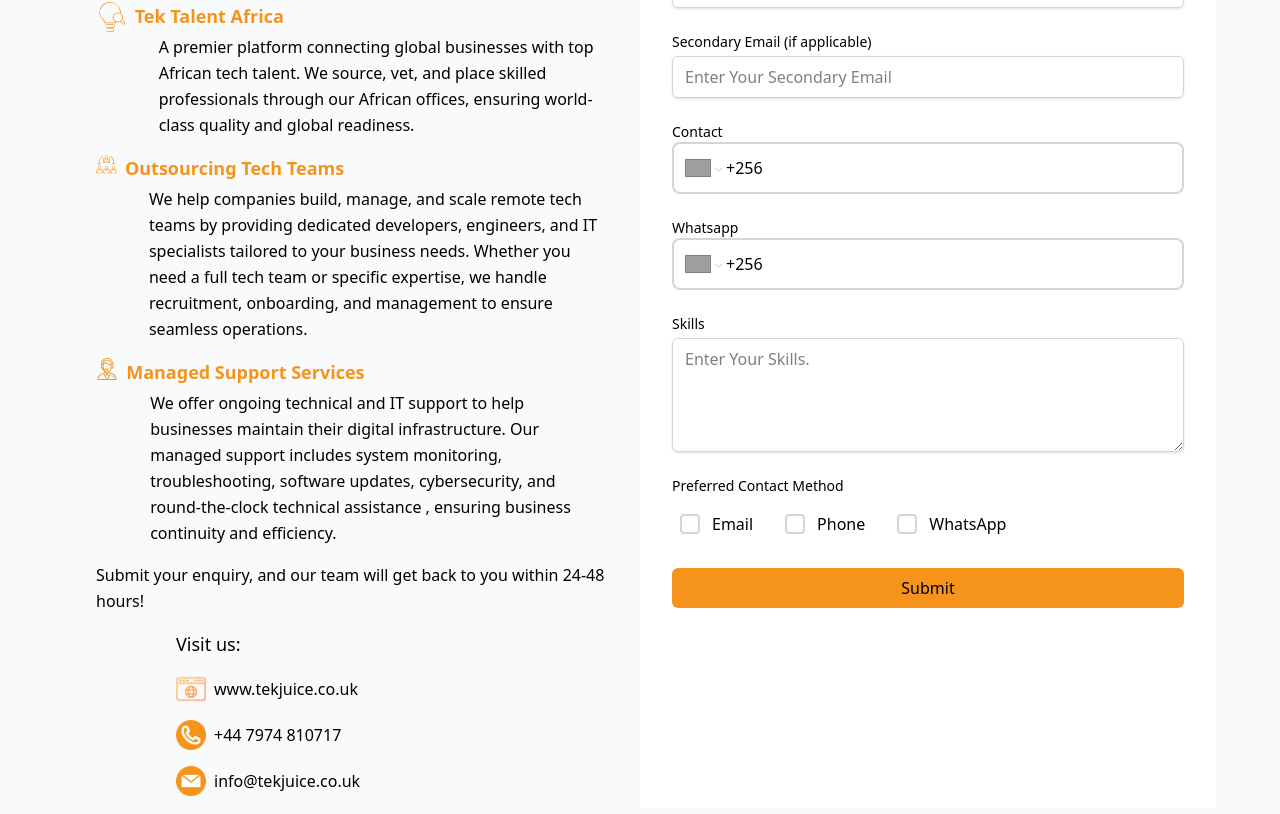
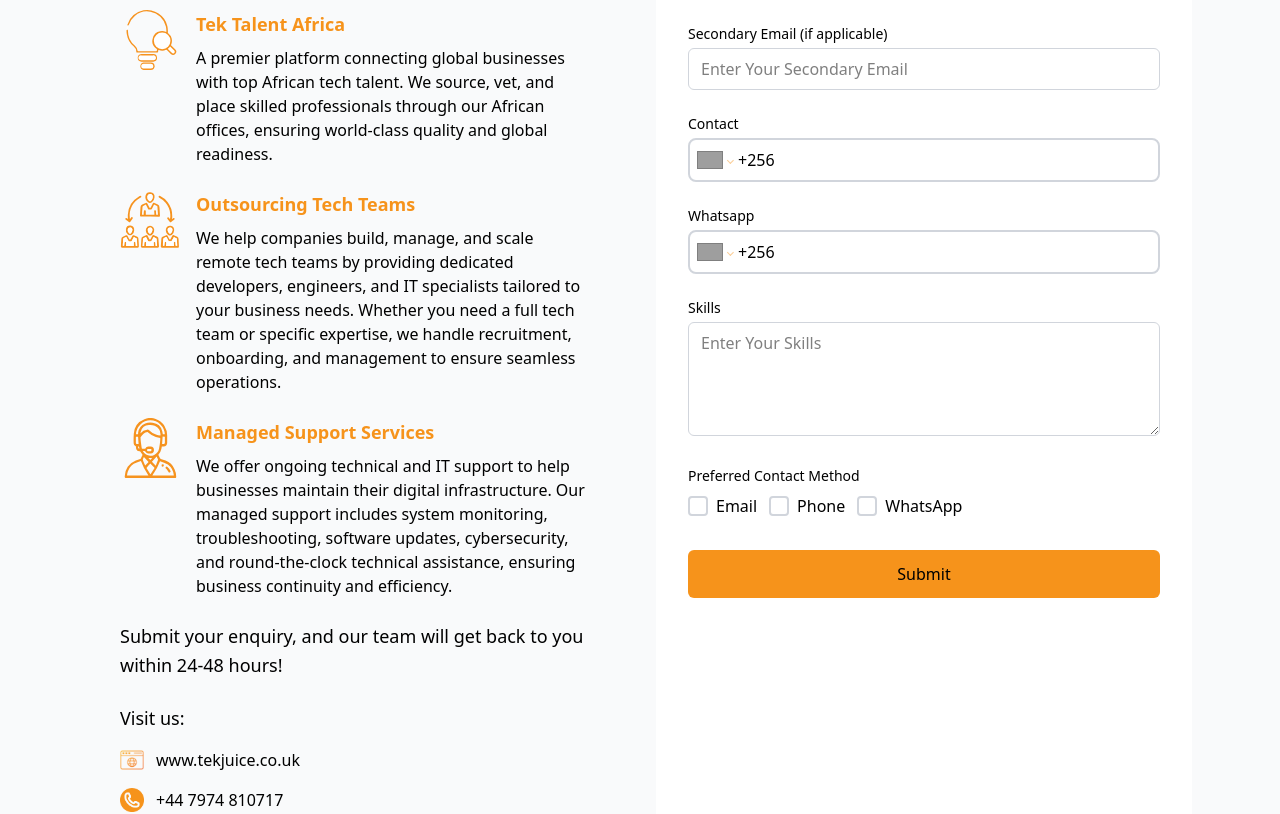
Before and after one commit to elishamugenyi/tekjuice-enquiry-form, a Next.js app: page /talent in a window 1280 px wide. Shown: the part 360-1174 px from the top of the page. Built offline with nearby package versions, Linux system fonts and the light colour scheme; grey boxes are pictures that could not be loaded.

Commit message:
fixed mobile layout on talet form

```diff
--- a/src/app/talent/page.tsx
+++ b/src/app/talent/page.tsx
@@ -62,6 +62,11 @@
         setFormData({ ...formData, contact: value || "" });
     };
 
+    //add state for selected dial code for whatsapp
+    const handleWhatsappChange = (value: Value) =>{
+        setFormData({ ...formData, whatsapp: value || "" });
+    }
+
     const handleChange = (e: React.ChangeEvent<HTMLInputElement | HTMLTextAreaElement>) => {
         const {name, value } = e.target;
         //update name validation
@@ -71,10 +76,18 @@
                 return;
             }
         }
-        //update email1
+        //update primary email1
         if (name === "email") {
             if(!validateEmail1(value)) {
                 setError("Please enter a valid email address.")
+                return;
+            }
+        }
+
+        // Secondary email2 validation (only if provided)
+        if (name === "email2" && value) {  // Only validate if there's a value
+            if (!validateEmail2(value)) {
+                setError("Please enter a valid secondary email address.");
                 return;
             }
         }
@@ -101,28 +114,8 @@
 
     const handleSubmit = async (e: React.FormEvent) => {
         e.preventDefault();
-
-        //validate social media selection
-        /*
-        if(formData.services.length === 0) {
-            setError("Please select at least one social media platform")
-            return;
-        }*/
         setLoading(true);
         setError("");
-
-        // Append "Other" input value to the `services` array if "Other" is selected
-        /*
-        const updatedServices = [...formData.services];
-        if (formData.services.includes("Other") && otherService.trim()) {
-            updatedServices.push(otherService.trim()); // Add the "Other" input value
-        }
-
-        // Append "Other" input value to the `know_us` array if "Others" is selected
-        const updatedKnowUs = [...formData.know_us];
-        if (formData.know_us.includes("Others") && otherKnowUs.trim()) {
-            updatedKnowUs.push(otherKnowUs.trim()); // Add the "Other" input value
-        }*/
 
         try {
             const res = await fetch("/api/talent", {
@@ -154,34 +147,37 @@
     };
 
     return (
-      <div className="min-h-screen flex flex-col items-center justify-center bg-[#F9FAFB] pt-20">
+        <div className="min-h-screen bg-[#F9FAFB] pt-20">
           <Navbar />
-        <div className=" flex-grow max-w-6xl w-full rounded-lg overflow-hidden flex my-8 mx-auto">
-          {/* Left Side: Text Content */}
-            <div className="w-1/2 p-8 bg-[#F9FAFB] text-black">
-                <h1 className="text-3xl text-[#F6931B] font-bold mb-8">Welcome to Tek Juice!</h1>
-                <p className="mb-4 text-xl leading-relaxed">
-                    We create opportunities through technology by{' '}
-                    offering strategic consultancy and talent solutions
+          <div className="max-w-6xl w-full mx-auto px-4 sm:px-6 py-8">
+            {/* Stack content vertically on mobile */}
+            <div className="flex flex-col lg:flex-row gap-8">
+              {/* Left Side: Text Content - Full width on mobile */}
+              <div className="w-full lg:w-1/2 p-4 sm:p-8 bg-[#F9FAFB] text-black">
+                <h1 className="text-2xl sm:text-3xl text-[#F6931B] font-bold mb-6">Welcome to Tek Juice!</h1>
+                <p className="mb-6 text-lg sm:text-xl leading-relaxed">
+                  We create opportunities through technology by offering strategic consultancy and talent solutions
                   that empower businesses to scale efficiently.
                 </p>
-                <h2 className="text-xl text-[#F6931B] font-semibold mb-2">Our Services:</h2>
-                <ul className="list-none mb-4 leading-relaxed">
+
+                <h2 className="text-xl text-[#F6931B] font-semibold mb-4">Our Services:</h2>
+
+                <ul className="list-none mb-6 space-y-6">
                   {/* Tek Talent Africa */}
-                    <li className="mb-4">
-                    <div className="flex items-start">
-                        <span className="text-[#F6931B] mr-2">
+                  <li>
+                    <div className="flex flex-col sm:flex-row items-start gap-4">
+                      <div className="flex-shrink-0">
                         <Image
-                                src="/talent.svg" // Icon path in public folder at the root
+                          src="/talent.svg"
                           alt="Talent Icon"
-                                width={100}
-                                height={100}
+                          width={60}
+                          height={60}
                           className="text-white"
                         />
-                        </span> {/* Icon */}
+                      </div>
                       <div>
-                        <h3 className="text-lg text-[#F6931B] font-semibold mb-1">Tek Talent Africa</h3>
-                        <p className="ml-6">
+                        <h3 className="text-lg text-[#F6931B] font-semibold mb-2">Tek Talent Africa</h3>
+                        <p className="text-base">
                           A premier platform connecting global businesses with top African tech talent.
                           We source, vet, and place skilled professionals through our African offices,
                           ensuring world-class quality and global readiness.
@@ -191,126 +187,111 @@
                   </li>
 
                   {/* Outsourcing Tech Teams */}
-                    <li className="mb-4">
-                    <div className="flex items-start">
-                        <span className="text-[#F6931B] mr-2">
+                  <li>
+                    <div className="flex flex-col sm:flex-row items-start gap-4">
+                      <div className="flex-shrink-0">
                         <Image
-                                src="/outsourcing.svg" // Icon Path
+                          src="/outsourcing.svg"
                           alt="Outsourcing Icon"
-                                width={100}
-                                height={100}
+                          width={60}
+                          height={60}
                           className="text-white"
                         />
-                        </span> {/* Icon */}
+                      </div>
                       <div>
-                        <h3 className="text-lg text-[#F6931B] font-semibold mb-1">Outsourcing Tech Teams</h3>
-                        <p className="ml-6">
-                            We help companies{' '}
-                            build, manage, and scale remote tech teams by providing{' '}
-                            dedicated developers, engineers, and IT specialists tailored
-                            to your business needs. Whether you need a full tech team or specific
-                            expertise, we handle recruitment, onboarding, and management to ensure
-                            seamless operations.
+                        <h3 className="text-lg text-[#F6931B] font-semibold mb-2">Outsourcing Tech Teams</h3>
+                        <p className="text-base">
+                          We help companies build, manage, and scale remote tech teams by providing
+                          dedicated developers, engineers, and IT specialists tailored to your business needs.
+                          Whether you need a full tech team or specific expertise, we handle recruitment,
+                          onboarding, and management to ensure seamless operations.
                         </p>
                       </div>
                     </div>
                   </li>
 
                   {/* Managed Support Services */}
-                    <li className="mb-4">
-                    <div className="flex items-start">
-                        <span className="text-[#F6931B] mr-2">
+                  <li>
+                    <div className="flex flex-col sm:flex-row items-start gap-4">
+                      <div className="flex-shrink-0">
                         <Image
-                                src="/support.svg" // Icon Path
+                          src="/support.svg"
                           alt="Support Icon"
-                                width={100}
-                                height={100}
+                          width={60}
+                          height={60}
                           className="text-white"
                         />
-                        </span> {/* Icon */}
+                      </div>
                       <div>
-                            <h3 className="text-lg text-[#F6931B] font-semibold mb-1">Managed Support Services</h3>
-                            <p className="ml-6">
-                                We offer{' '}
-                                ongoing technical and IT support to help businesses maintain their digital infrastructure. Our{' '}
-                                managed support includes{' '}
-
-                                system monitoring, troubleshooting, software updates, cybersecurity, and round-the-clock technical assistance
-
-                                , ensuring business continuity and efficiency.
+                        <h3 className="text-lg text-[#F6931B] font-semibold mb-2">Managed Support Services</h3>
+                        <p className="text-base">
+                          We offer ongoing technical and IT support to help businesses maintain their digital infrastructure.
+                          Our managed support includes system monitoring, troubleshooting, software updates, cybersecurity,
+                          and round-the-clock technical assistance, ensuring business continuity and efficiency.
                         </p>
                       </div>
                     </div>
                   </li>
                 </ul>
 
-                <p className="mb-4 leading-relaxed">
+                <p className="mb-6 text-lg leading-relaxed">
                   Submit your enquiry, and our team will get back to you within 24-48 hours!
                 </p>
-                <div className="flex flex-col ml-20 gap-4">
+
+                {/* Contact Info - Stacked vertically */}
+                <div className="space-y-4">
                   <h3 className="text-lg font-medium">Visit us:</h3>
 
-                    {/* Website */}
-                    <div className="flex items-center">
-                        <span className="text-[#F6931B] mr-2">
+                  <div className="flex items-center gap-3">
                     <Image
                       src="/website.png"
                       alt="Website Icon"
-                                width={30}
-                                height={30}
-                                className="text-white"
+                      width={24}
+                      height={24}
                     />
-                        </span>
-                        <a href="https://www.tekjuice.co.uk">
+                    <a href="https://www.tekjuice.co.uk" className="text-base">
                       www.tekjuice.co.uk
                     </a>
                   </div>
 
-                    {/* Phone */}
-                    <div className="flex items-center">
-                        <span className="text-[#F6931B] mr-2">
+                  <div className="flex items-center gap-3">
                     <Image
                       src="/telephone.png"
                       alt="Phone Icon"
-                                width={30}
-                                height={30}
-                                className="text-white"
+                      width={24}
+                      height={24}
                     />
-                        </span>
-                        <a href="tel:+447974810717">
+                    <a href="tel:+447974810717" className="text-base">
                       +44 7974 810717
                     </a>
                   </div>
 
-                    {/* Email */}
-                    <div className="flex items-center">
-                        <span className="text-[#F6931B] mr-2">
+                  <div className="flex items-center gap-3">
                     <Image
                       src="/email.png"
                       alt="Email Icon"
-                                width={30}
-                                height={30}
-                                className="text-white"
+                      width={24}
+                      height={24}
                     />
-                        </span>
-                        <a href="mailto:info@tekjuice.co.uk">
+                    <a href="mailto:info@tekjuice.co.uk" className="text-base">
                       info@tekjuice.co.uk
                     </a>
                   </div>
                 </div>
-
               </div>
 
-          {/* Right Side: Form */}
-          <div className="w-1/2 p-8 mb-5 mt-4 bg-white">
-          <h2 className="text-3xl text-black font-bold mb-4 ml-30">Give Us Your Details</h2>
+              {/* Right Side: Form - Full width on mobile, appears after content */}
+              <div className="w-full lg:w-1/2 p-4 sm:p-8 bg-white order-first lg:order-last">
+                <h2 className="text-2xl sm:text-3xl text-black font-bold mb-6">Give Us Your Details</h2>
                 {success ? (
-                <p className="text-green-600 font-bold text-center">✅ Your Details have been submitted! We’ll contact you soon. Reload page to submit another enquiry.</p>
+                  <p className="text-green-600 font-bold text-center">
+                    ✅ Your Details have been submitted! We'll contact you soon. Reload page to submit another enquiry.
+                  </p>
                 ) : (
-            <form onSubmit={handleSubmit} className="space-y-6">
+                  <form onSubmit={handleSubmit} className="space-y-4 sm:space-y-6">
                     {/* Name */}
                     <div>
-                    <label className="block text-sm font-medium text-black">
+                      <label className="block text-sm font-medium text-black mb-1">
                         Name
                       </label>
                       <input
@@ -318,28 +299,29 @@
                         name="name"
                         placeholder="Enter Your full name"
                         onChange={handleChange}
-                        className="mt-1 block w-full px-3 py-2 border border-gray-300 text-black rounded-md shadow-sm focus:outline-[#F6931B] focus:ring-[#F6931B] focus:border-[#F6931B]"
+                        className="w-full px-3 py-2 border border-gray-300 text-black rounded-md focus:outline-[#F6931B] focus:ring-[#F6931B] focus:border-[#F6931B]"
                         required
                       />
                     </div>
 
                     {/* Primary Email */}
                     <div>
-                    <label className="block text-sm font-medium text-black">
+                      <label className="block text-sm font-medium text-black mb-1">
                         Primary Email
                       </label>
                       <input
-                        type="text"
+                        type="email"
                         name="email1"
-                        placeholder="Enter Primary Email."
+                        placeholder="Enter Primary Email"
                         onChange={handleChange}
-                        className="mt-1 block w-full px-3 py-2 text-black border border-gray-300 rounded-md shadow-sm focus:outline-[#F6931B] focus:ring-[#F6931B] focus:border-[#F6931B]"
+                        className="w-full px-3 py-2 text-black border border-gray-300 rounded-md focus:outline-[#F6931B] focus:ring-[#F6931B] focus:border-[#F6931B]"
+                        required
                       />
                     </div>
 
                     {/* Secondary Email */}
                     <div>
-                    <label className="block text-sm font-medium text-black">
+                      <label className="block text-sm font-medium text-black mb-1">
                         Secondary Email (if applicable)
                       </label>
                       <input
@@ -347,18 +329,13 @@
                         name="email2"
                         placeholder="Enter Your Secondary Email"
                         onChange={handleChange}
-                        className="mt-1 block w-full px-3 py-2 text-black border border-gray-300 rounded-md shadow-sm focus:outline-[#F6931B] focus:ring-[#F6931B] focus:border-[#F6931B]"
-                        required
+                        className="w-full px-3 py-2 text-black border border-gray-300 rounded-md focus:outline-[#F6931B] focus:ring-[#F6931B] focus:border-[#F6931B]"
                       />
                     </div>
 
                     {/* Phone Number */}
                     <div>
-                    <label className="block text-sm font-medium text-black">Contact</label>
-                    <div className="flex gap-2">
-                        {/* Dial Code Dropdown with Flag */}
-
-                        {/* Contact Input */}
+                      <label className="block text-sm font-medium text-black mb-1">Contact</label>
                       <PhoneInput
                         international
                         defaultCountry="UG"
@@ -366,93 +343,81 @@
                         onChange={handlePhoneChange}
                         placeholder="Enter Phone Number"
                         className="
-                                flex-1 block p-3 border-2 border-gray-300 rounded-lg
-                                placeholder-[#F6931B] text-black focus:outline-none
-                                focus:ring-2 focus:ring-[#F6931B] focus:border-[#F6931B]
-                                hover:border-[#F6931B] transition-colors duration-200
-                                "
+                            w-full p-2 border-2 border-gray-300 rounded-lg placeholder-[#F6931B]
+                            text-black focus:outline-none focus:ring-2 focus:ring-[#F6931B]
+                            focus:border-[#F6931B] hover:border-[#F6931B] transition-colors"
                         style={{
-                                '--PhoneInputCountryFlag-height': '1em', // Adjust flag height
-                                '--PhoneInputCountryFlag-width': '1.5em', // Adjust flag width
-                                '--PhoneInputCountrySelectArrow-color': '#F6931B', // Customize dropdown arrow color
-
+                          '--PhoneInputCountryFlag-height': '1em',
+                          '--PhoneInputCountryFlag-width': '1.5em',
+                          '--PhoneInputCountrySelectArrow-color': '#F6931B',
                         }}
                         required
                       />
                     </div>
-                </div>
 
                     {/* Whatsapp Number */}
                     <div>
-                    <label className="block text-sm font-medium text-black">Whatsapp</label>
-                    <div className="flex gap-2">
-                        {/* Dial Code Dropdown with Flag */}
-
-                        {/* Whatsapp contact Input */}
+                      <label className="block text-sm font-medium text-black mb-1">Whatsapp</label>
                       <PhoneInput
                         international
                         defaultCountry="UG"
                         value={formData.whatsapp}
-                            onChange={handlePhoneChange}
+                        onChange={handleWhatsappChange}
                         placeholder="Enter Whatsapp Number"
                         className="
-                                flex-1 block p-3 border-2 border-gray-300 rounded-lg
-                                placeholder-[#F6931B] text-black focus:outline-none
-                                focus:ring-2 focus:ring-[#F6931B] focus:border-[#F6931B]
-                                hover:border-[#F6931B] transition-colors duration-200
-                                "
+                            w-full p-2 border-2 border-gray-300 rounded-lg placeholder-[#F6931B]
+                            text-black focus:outline-none focus:ring-2 focus:ring-[#F6931B]
+                            focus:border-[#F6931B] hover:border-[#F6931B] transition-colors"
                         style={{
-                                '--PhoneInputCountryFlag-height': '1em', // Adjust flag height
-                                '--PhoneInputCountryFlag-width': '1.5em', // Adjust flag width
-                                '--PhoneInputCountrySelectArrow-color': '#F6931B', // Customize dropdown arrow color
-
+                          '--PhoneInputCountryFlag-height': '1em',
+                          '--PhoneInputCountryFlag-width': '1.5em',
+                          '--PhoneInputCountrySelectArrow-color': '#F6931B',
                         }}
                         required
                       />
                     </div>
-                </div>
 
                     {/* Skills */}
                     <div>
-                    <label className="block text-sm font-medium text-black">
+                      <label className="block text-sm font-medium text-black mb-1">
                         Skills
                       </label>
                       <textarea
                         id="skills"
                         name="skills"
-                        placeholder="Enter Your Skills."
+                        placeholder="Enter Your Skills"
                         onChange={handleChange}
                         rows={4}
-                        className="mt-1 block w-full px-3 py-2 text-black border border-gray-300 rounded-md shadow-sm focus:outline-[#F6931B] focus:ring-[#F6931B] focus:border-[#F6931B]"
+                        className="w-full px-3 py-2 text-black border border-gray-300 rounded-md focus:outline-[#F6931B] focus:ring-[#F6931B] focus:border-[#F6931B]"
                         required
                       ></textarea>
                     </div>
 
                     {/* Preferred Contact Method */}
                     <div>
-                    <label className="flex text-sm font-medium text-black">
+                      <label className="block text-sm font-medium text-black mb-2">
                         Preferred Contact Method
                       </label>
-                    <div className="mt-2 flex gap-4">
+                      <div className="flex flex-wrap gap-3">
                         {[
                           { name: "preferred_contact", value: "Email", label: "Email" },
                           { name: "preferred_contact", value: "Phone", label: "Phone" },
                           { name: "preferred_contact", value: "WhatsApp", label: "WhatsApp" }
                         ].map((option) => (
-                            <label key={option.value} className="flex items-center space-x-3 p-2 rounded-lg hover:bg-[#F7FAFC]">
+                          <label key={option.value} className="flex items-center gap-2">
                             <input
                               type="checkbox"
                               name={option.name}
                               value={option.value}
                               onChange={handleCheckboxChange}
                               checked={formData.preferred_contact.includes(option.value)}
-                                    className="appearance-none h-5 w-5 rounded border-2 border-gray-300
+                              className="
+                                appearance-none h-5 w-5 rounded border-2 border-gray-300
                                 checked:bg-[#F6931B] checked:border-[#F6931B] relative transition-colors duration-200
                                 before:content-[''] before:absolute before:left-1/2 before:top-1/2 before:w-2 before:h-3
                                 before:border-r-2 before:border-b-2 before:border-white before:transform
                                 before:-translate-x-1/2 before:-translate-y-1/2 before:rotate-45 before:opacity-0
-                                        checked:before:opacity-100
-                                        "
+                                checked:before:opacity-100"
                             />
                             <span className="text-black text-sm md:text-base">{option.label}</span>
                           </label>
@@ -461,14 +426,11 @@
                     </div>
 
                     {/* Submit Button */}
-                <div>
+                    <div className="pt-2">
                       <button
                         type="submit"
                         disabled={loading}
-                        className="w-full bg-[#F6931B] text-black
-                        px-4 py-2 rounded-md hover:bg-black
-                        hover:text-[#F6931B] focus:outline-none
-                        focus:ring-2 focus:ring-blue-500 focus:ring-offset-2"
+                        className="w-full bg-[#F6931B] text-black px-4 py-3 rounded-md hover:bg-black hover:text-[#F6931B] transition-colors"
                       >
                         {loading ? "Submitting..." : "Submit"}
                       </button>
@@ -477,6 +439,7 @@
                 )}
               </div>
             </div>
+          </div>
           <Footer />
         </div>
       );
```
Lines whose indentation alone changed are shown as unchanged.
